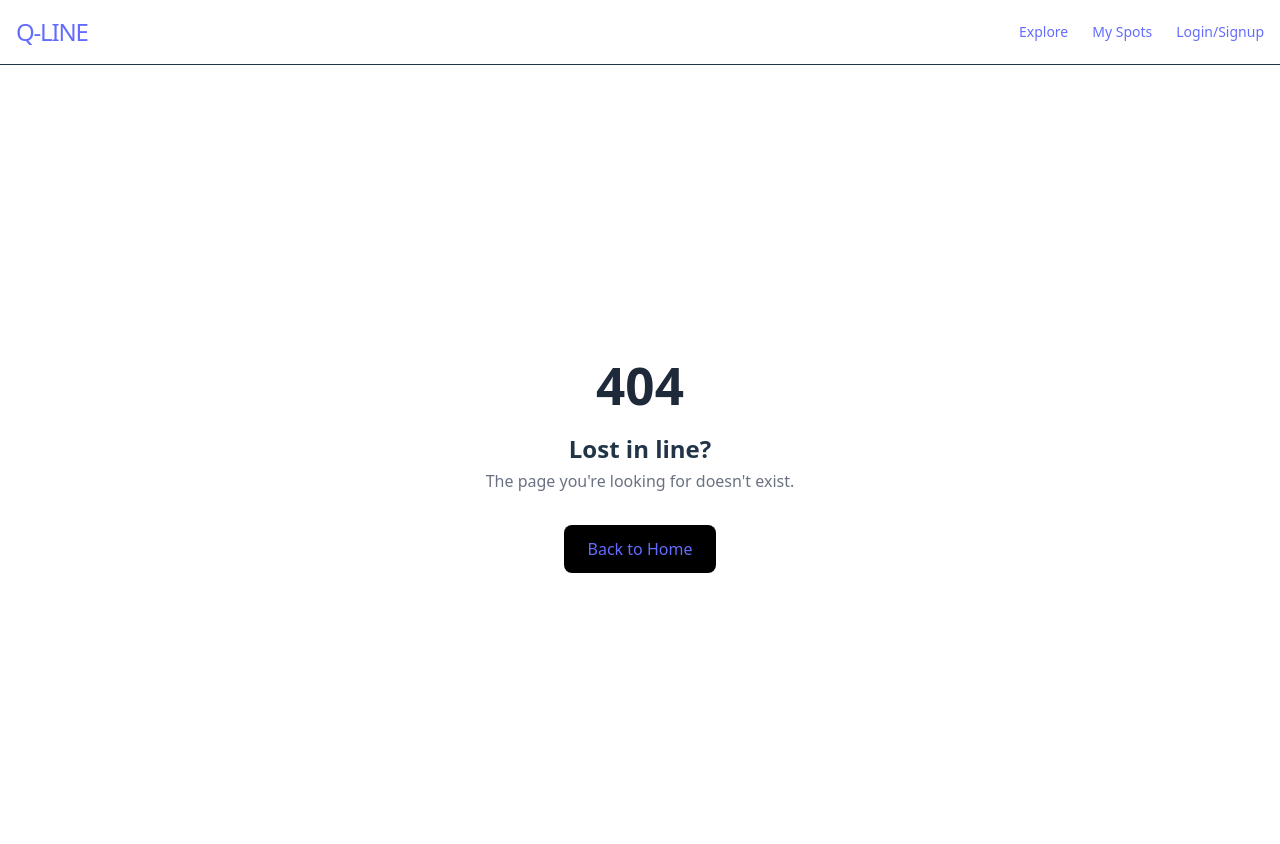
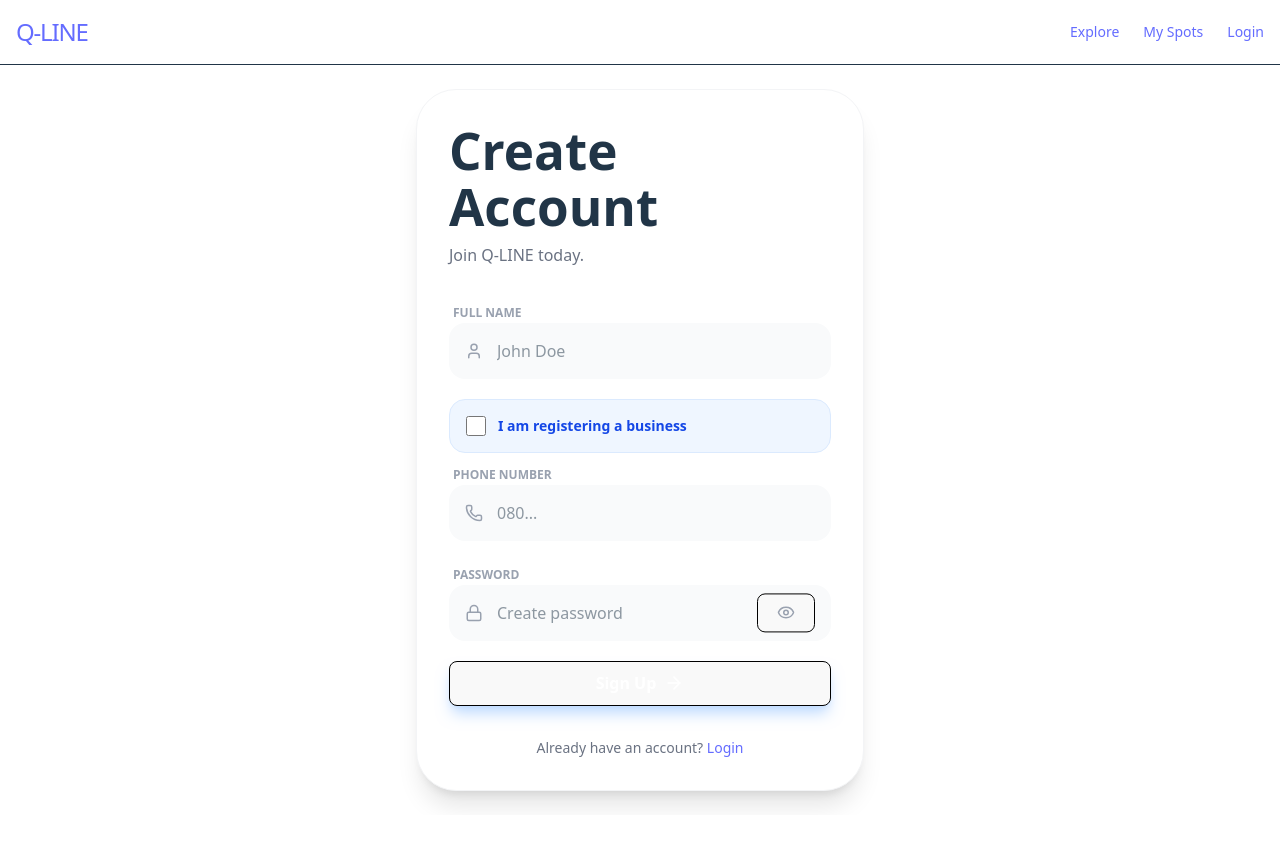
Before and after one commit to mariioox/queue, a React (Vite) app: page /signup in a window 1280 px wide. Before the commit this address had no page. Shown: the top 844 px of the page. After the commit the page ends 815 px from the top, so only its background shows below. Built offline with nearby package versions, Linux system fonts and the light colour scheme.

Commit message:
Separated Auth into login and signup pages

```diff
--- a/src/App.tsx
+++ b/src/App.tsx
@@ -6,7 +6,8 @@ import ShopDetail from "./pages/ShopDetails";
 import MyQueue from "./pages/MyQueue";
 import { AdminDash } from "./pages/AdminDashboard";
 import NotFound from "./pages/NotFound";
-import Auth from "./pages/Auth";
+import Login from "./pages/Login";
+import Signup from "./pages/SignUp";
 // ... import other pages
 
 function App() {
@@ -18,7 +19,8 @@ function App() {
         <Route path="/explore" element={<Explore />} />
         <Route path="/admin" element={<AdminDash />} />
         <Route path="/my-queue" element={<MyQueue />} />
-        <Route path="/auth" element={<Auth />} />
+        <Route path="/login" element={<Login />} />
+        <Route path="/signup" element={<Signup />} />
         {/* Dynamic Route: :shopId will change based on the shop clicked */}
         <Route path="/shop/:shopId" element={<ShopDetail />} />
         <Route path="*" element={<NotFound />} />
--- a/src/components/Navbar.tsx
+++ b/src/components/Navbar.tsx
@@ -59,12 +59,12 @@ const Navbar = () => {
           </button>
         ) : (
           <NavLink
-            to="/auth"
+            to="/login"
             className={({ isActive }) =>
               isActive ? "text-blue-600" : "text-gray-600"
             }
           >
-            Login/Signup
+            Login
           </NavLink>
         )}
       </div>
--- /dev/null
+++ b/src/pages/Login.tsx
@@ -0,0 +1,89 @@
+import React, { useState } from "react";
+import { Link, useNavigate } from "react-router-dom";
+import { Phone, Lock, ArrowRight, Eye, EyeOff } from "lucide-react";
+
+const Login: React.FC = () => {
+  const [showPassword, setShowPassword] = useState(false);
+  const navigate = useNavigate();
+
+  const handleLogin = (e: React.FormEvent) => {
+    e.preventDefault();
+    const savedRole = localStorage.getItem("userRole") || "customer";
+    localStorage.setItem("isLoggedIn", "true");
+    navigate(savedRole === "business" ? "/admin" : "/explore");
+    window.location.reload();
+  };
+
+  return (
+    <div className="min-h-[80vh] flex items-center justify-center p-6">
+      <div className="w-full max-w-md bg-white p-8 rounded-[2.5rem] shadow-xl border border-gray-100">
+        <h1 className="text-3xl font-black mb-2 text-gray-900">Welcome Back</h1>
+        <p className="text-gray-500 mb-8 font-medium">
+          Login to your Q-LINE account.
+        </p>
+
+        <form onSubmit={handleLogin} className="space-y-5">
+          <div className="space-y-2">
+            <label className="text-xs font-bold text-gray-400 uppercase ml-1">
+              Phone Number
+            </label>
+            <div className="relative">
+              <Phone
+                className="absolute left-4 top-1/2 -translate-y-1/2 text-gray-400"
+                size={18}
+              />
+              <input
+                type="tel"
+                placeholder="080..."
+                className="w-full pl-12 pr-4 py-4 bg-gray-50 rounded-2xl outline-none"
+                required
+              />
+            </div>
+          </div>
+
+          <div className="space-y-2">
+            <label className="text-xs font-bold text-gray-400 uppercase ml-1">
+              Password
+            </label>
+            <div className="relative">
+              <Lock
+                className="absolute left-4 top-1/2 -translate-y-1/2 text-gray-400"
+                size={18}
+              />
+              <input
+                type={showPassword ? "text" : "password"}
+                placeholder="••••••••"
+                className="w-full pl-12 pr-12 py-4 bg-gray-50 rounded-2xl outline-none focus:ring-2 focus:ring-blue-500 transition-all"
+                required
+              />
+              {/* Show/Hide Toggle */}
+              <button
+                type="button"
+                onClick={() => setShowPassword(!showPassword)}
+                className="absolute right-4 top-1/2 -translate-y-1/2 text-gray-400 hover:text-blue-600 transition"
+              >
+                {showPassword ? <EyeOff size={18} /> : <Eye size={18} />}
+              </button>
+            </div>
+          </div>
+
+          <button
+            type="submit"
+            className="w-full bg-black text-white font-black py-4 rounded-2xl flex items-center justify-center gap-2 hover:bg-gray-800 transition-all"
+          >
+            Login <ArrowRight size={20} />
+          </button>
+        </form>
+
+        <p className="mt-8 text-center text-sm font-medium text-gray-500">
+          New to Q-LINE?{" "}
+          <Link to="/signup" className="text-blue-600 font-bold">
+            Create Account
+          </Link>
+        </p>
+      </div>
+    </div>
+  );
+};
+
+export default Login;
--- /dev/null
+++ b/src/pages/SignUp.tsx
@@ -0,0 +1,153 @@
+import React, { useState } from "react";
+import { Link, useNavigate } from "react-router-dom";
+import {
+  Phone,
+  Lock,
+  User,
+  Briefcase,
+  ArrowRight,
+  Eye,
+  EyeOff,
+} from "lucide-react";
+
+const Signup: React.FC = () => {
+  const [isBusiness, setIsBusiness] = useState(false);
+  const navigate = useNavigate();
+  const [showPassword, setShowPassword] = useState(false);
+
+  const handleSubmit = (e: React.FormEvent) => {
+    e.preventDefault();
+    const role = isBusiness ? "business" : "customer";
+    localStorage.setItem("userRole", role);
+    localStorage.setItem("isLoggedIn", "true");
+
+    navigate(isBusiness ? "/admin" : "/explore");
+    window.location.reload();
+  };
+
+  return (
+    <div className="min-h-[80vh] flex items-center justify-center p-6">
+      <div className="w-full max-w-md bg-white p-8 rounded-[2.5rem] shadow-xl border border-gray-100">
+        <h1 className="text-3xl font-black mb-2">Create Account</h1>
+        <p className="text-gray-500 mb-8 font-medium">Join Q-LINE today.</p>
+
+        <form onSubmit={handleSubmit} className="space-y-5">
+          {/* Always show Full Name */}
+          <div className="space-y-2">
+            <label className="text-xs font-bold text-gray-400 uppercase ml-1">
+              Full Name
+            </label>
+            <div className="relative">
+              <User
+                className="absolute left-4 top-1/2 -translate-y-1/2 text-gray-400"
+                size={18}
+              />
+              <input
+                type="text"
+                placeholder="John Doe"
+                className="w-full pl-12 pr-4 py-4 bg-gray-50 rounded-2xl outline-none focus:ring-2 focus:ring-blue-500"
+                required
+              />
+            </div>
+          </div>
+
+          {/* Conditional Business Name Input */}
+          <div className="flex items-center gap-3 p-4 bg-blue-50 rounded-2xl border border-blue-100 mb-2">
+            <input
+              type="checkbox"
+              id="business-mode"
+              checked={isBusiness}
+              onChange={(e) => setIsBusiness(e.target.checked)}
+              className="w-5 h-5 rounded border-gray-300 text-blue-600 focus:ring-blue-500"
+            />
+            <label
+              htmlFor="business-mode"
+              className="text-sm font-bold text-blue-700 cursor-pointer"
+            >
+              I am registering a business
+            </label>
+          </div>
+
+          {isBusiness && (
+            <div className="space-y-2 animate-in slide-in-from-top-2 duration-300">
+              <label className="text-xs font-bold text-gray-400 uppercase ml-1">
+                Business Name
+              </label>
+              <div className="relative">
+                <Briefcase
+                  className="absolute left-4 top-1/2 -translate-y-1/2 text-gray-400"
+                  size={18}
+                />
+                <input
+                  type="text"
+                  placeholder="e.g. Sola Sharp Cuts"
+                  className="w-full pl-12 pr-4 py-4 bg-gray-50 border-2 border-blue-100 rounded-2xl outline-none focus:ring-2 focus:ring-blue-500"
+                  required
+                />
+              </div>
+            </div>
+          )}
+
+          <div className="space-y-2">
+            <label className="text-xs font-bold text-gray-400 uppercase ml-1">
+              Phone Number
+            </label>
+            <div className="relative">
+              <Phone
+                className="absolute left-4 top-1/2 -translate-y-1/2 text-gray-400"
+                size={18}
+              />
+              <input
+                type="tel"
+                placeholder="080..."
+                className="w-full pl-12 pr-4 py-4 bg-gray-50 rounded-2xl outline-none"
+                required
+              />
+            </div>
+          </div>
+
+          <div className="space-y-2">
+            <label className="text-xs font-bold text-gray-400 uppercase ml-1">
+              Password
+            </label>
+            <div className="relative">
+              <Lock
+                className="absolute left-4 top-1/2 -translate-y-1/2 text-gray-400"
+                size={18}
+              />
+              <input
+                type={showPassword ? "text" : "password"}
+                placeholder="Create password"
+                className="w-full pl-12 pr-12 py-4 bg-gray-50 rounded-2xl outline-none focus:ring-2 focus:ring-blue-500 transition-all"
+                required
+              />
+              <button
+                type="button"
+                onClick={() => setShowPassword(!showPassword)}
+                className="absolute right-4 top-1/2 -translate-y-1/2 text-gray-400"
+              >
+                {showPassword ? <EyeOff size={18} /> : <Eye size={18} />}
+              </button>
+            </div>
+          </div>
+
+          <button
+            type="submit"
+            className="w-full bg-blue-600 text-white font-black py-4 rounded-2xl flex items-center justify-center gap-2 hover:bg-blue-700 shadow-lg shadow-blue-200 transition-all"
+          >
+            Sign Up <ArrowRight size={20} />
+          </button>
+        </form>
+
+        <p className="mt-8 text-center text-sm font-medium text-gray-500">
+          Already have an account?{" "}
+          <Link to="/login" className="text-blue-600 font-bold">
+            Login
+          </Link>
+        </p>
+      </div>
+    </div>
+  );
+};
+
+export default Signup;
```
